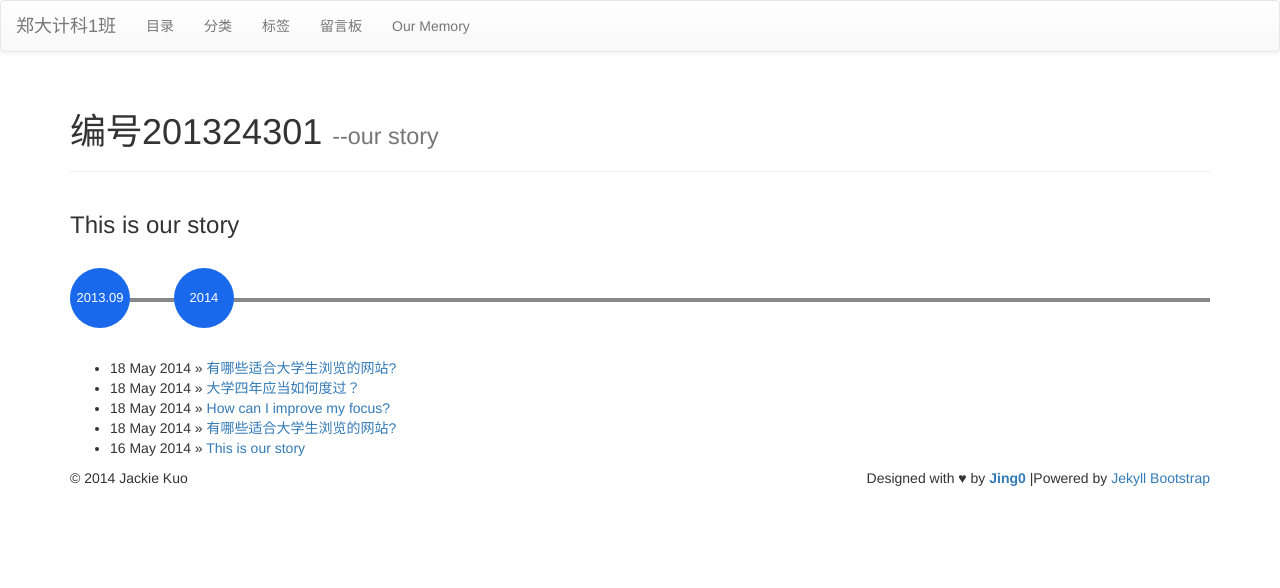
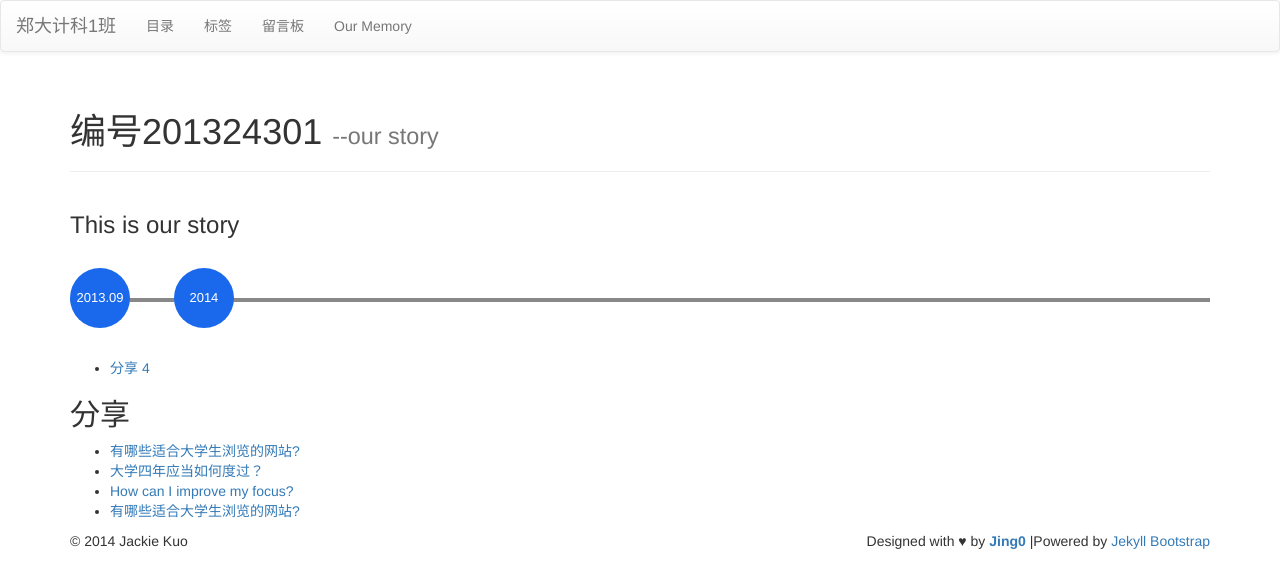
Before and after one commit to ZZUCS201301/ZZUCS201301.github.io, a Jekyll site: the page built from index.md, in a window 1280 px wide. Shown: the top 588 px of the page. Built offline with Jekyll 4.4.1, drawn with Linux system fonts in a browser that asks for light colours; nearby versions of some CDN libraries; library files that are not in the unit come from our copies.

Commit message:
new design

```diff
--- a/_includes/themes/bootstrap-3/default.html
+++ b/_includes/themes/bootstrap-3/default.html
@@ -60,7 +60,7 @@
         <div class="collapse navbar-collapse" id="jb-navbar-collapse">
           <ul class="nav navbar-nav">
 		  <li><a href="http://class.jackiekuo.com/archive.html">目录</a></li>
-		  <li><a href="http://class.jackiekuo.com/categories.html">分类</a></li>
+		  <!--<li><a href="http://class.jackiekuo.com/categories.html">分类</a></li>-->
 		  <li><a href="http://class.jackiekuo.com/tags.html">标签</a></li>
 		  <li><a href="http://class.jackiekuo.com/board/">留言板</a></li>
 
--- a/index.md
+++ b/index.md
@@ -80,8 +80,16 @@ tagline: --our story
     </div>
 </div>
 
-<ul class="posts">
-  {% for post in site.posts %}
-    <li><span>{{ post.date | date_to_string }}</span> &raquo; <a href="{{ BASE_PATH }}{{ post.url }}">{{ post.title }}</a>{% assign categories_list = page.categories %}{% include JB/categories_list %}</li>
-  {% endfor %}
+<ul class="tag_box inline">
+  {% assign categories_list = site.categories %}
+  {% include JB/categories_list %}
 </ul>
+
+
+{% for category in site.categories %}
+  <h2 id="{{ category[0] }}-ref">{{ category[0] | join: "/" }}</h2>
+  <ul>
+    {% assign pages_list = category[1] %}
+    {% include JB/pages_list %}
+  </ul>
+{% endfor %}
```
